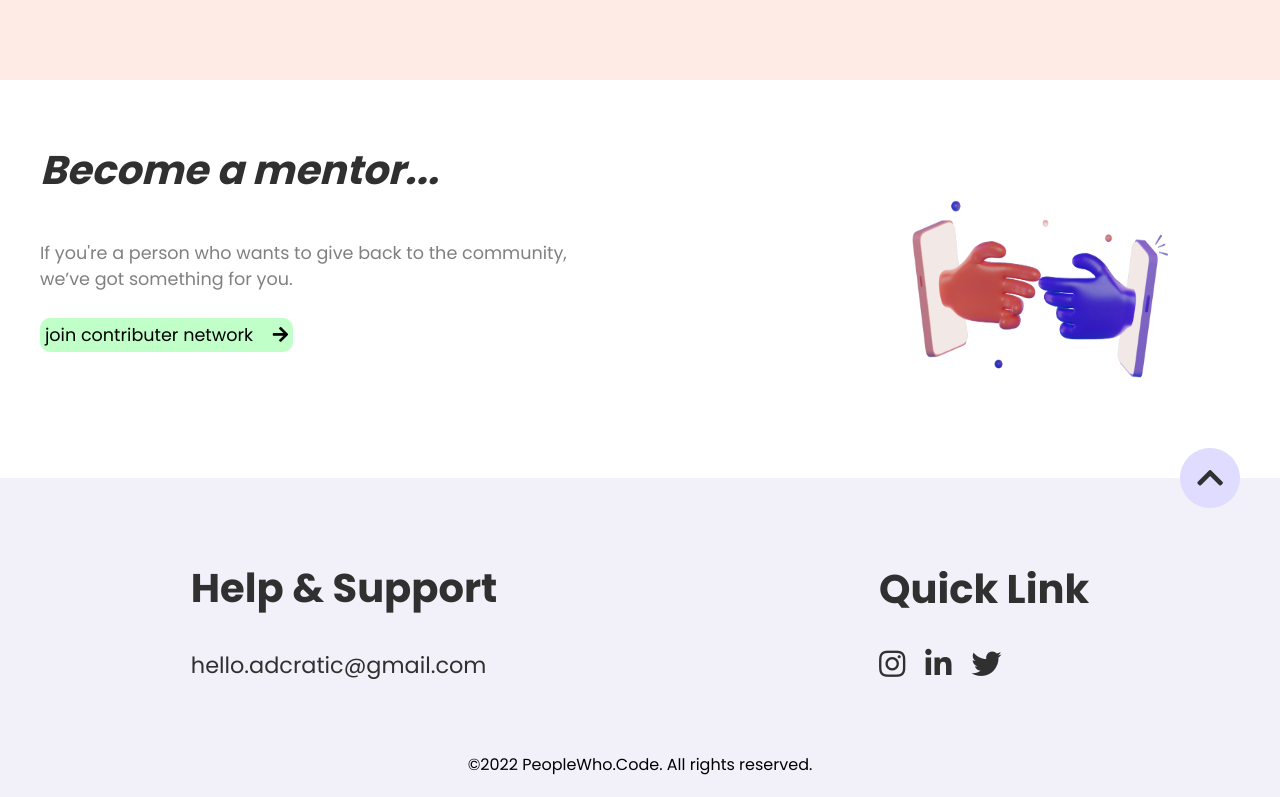
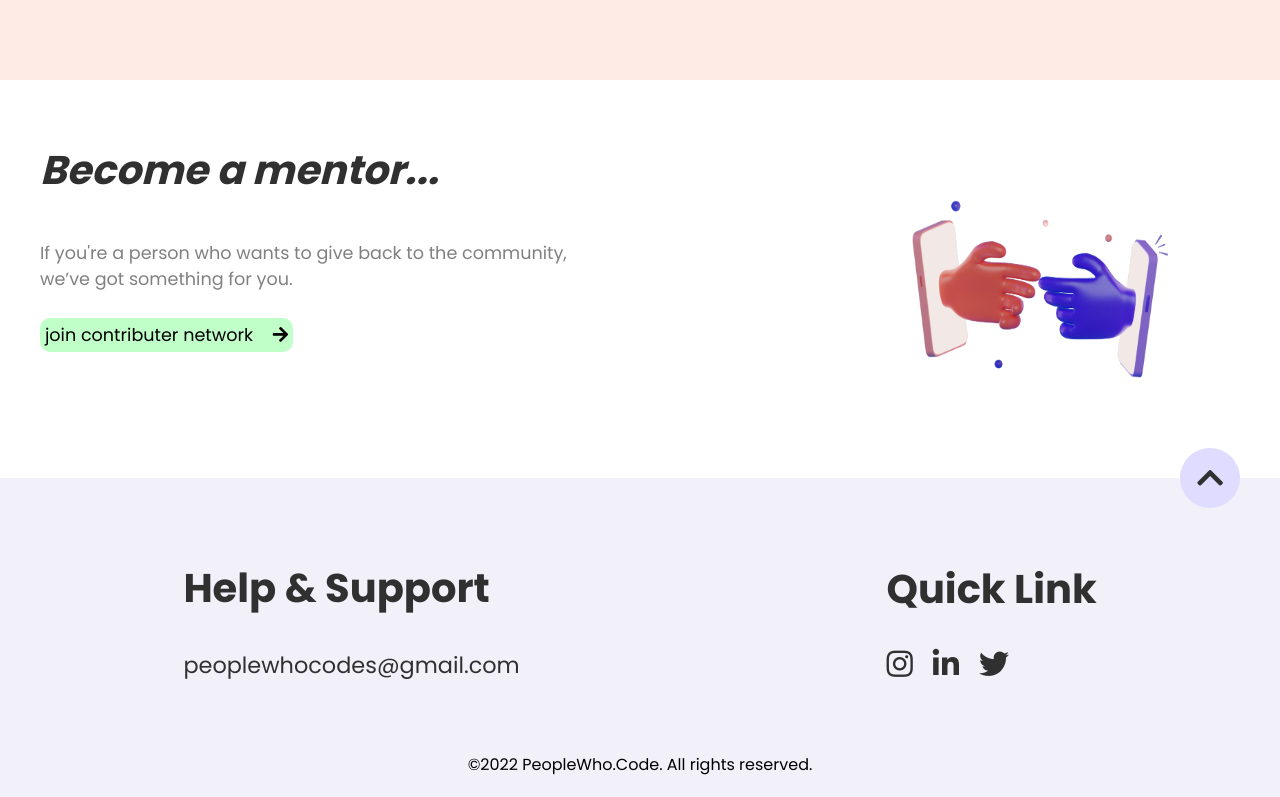
Before and after one commit to adcratic/peoplewho.codes, a React (Create React App) app: page / in a window 1280 px wide. Shown: the part 1814-2611 px from the top of the page. Built offline with nearby package versions, Linux system fonts and the light colour scheme.

Commit message:
updated email

```diff
--- a/src/components/Footer/Footer.js
+++ b/src/components/Footer/Footer.js
@@ -31,7 +31,7 @@ const Footer = () => {
               <div className="footer-container">
                 <div className="footer-mail-container">
                     <h2>Help & Support</h2>
-                    <p onClick={sendEmail}>hello.adcratic@gmail.com</p>
+                    <p onClick={sendEmail}>peoplewhocodes@gmail.com</p>
                 </div>
                 <div className='footer-social-container'>
                     <h2>Quick Link</h2>
```
